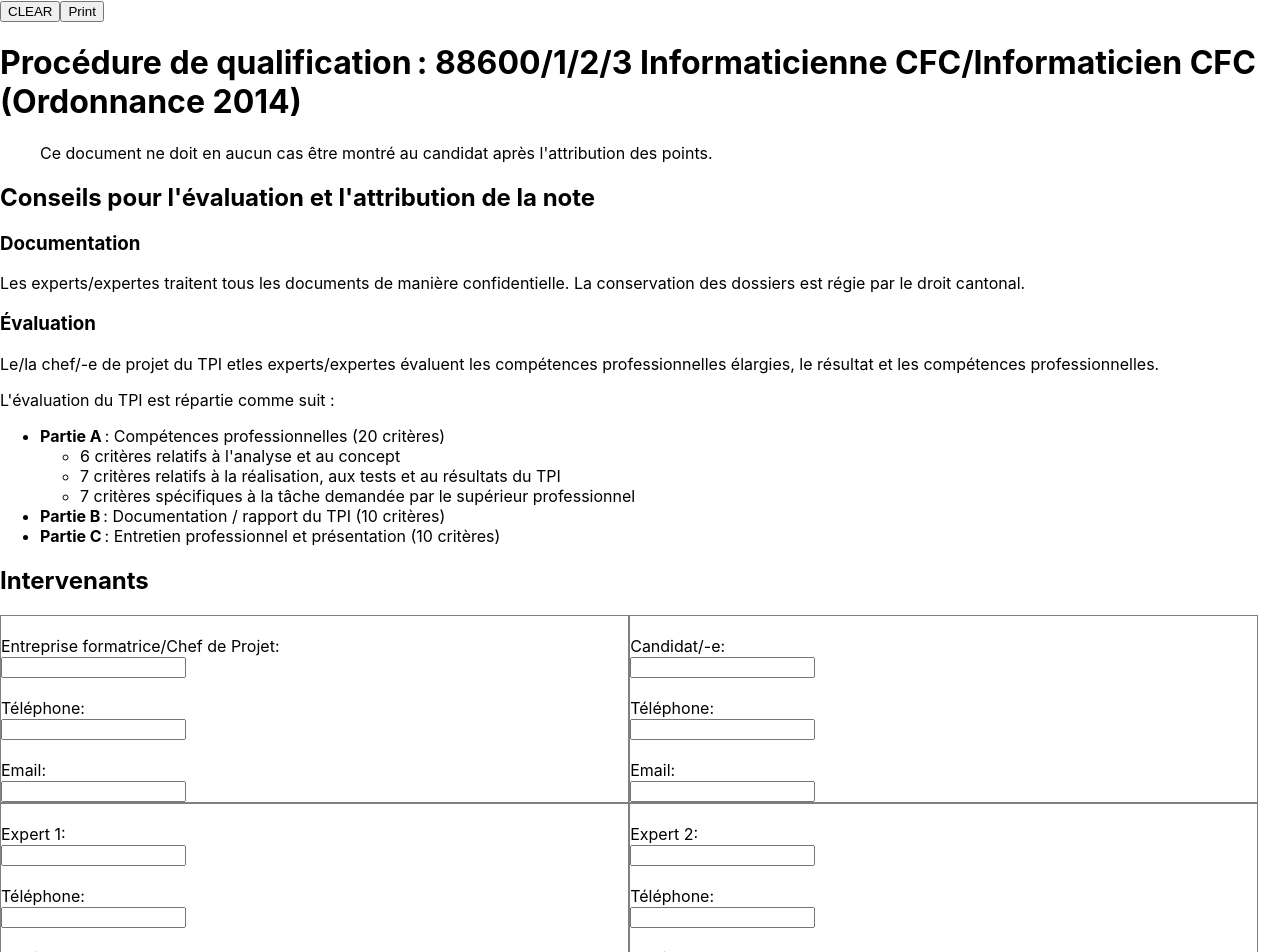
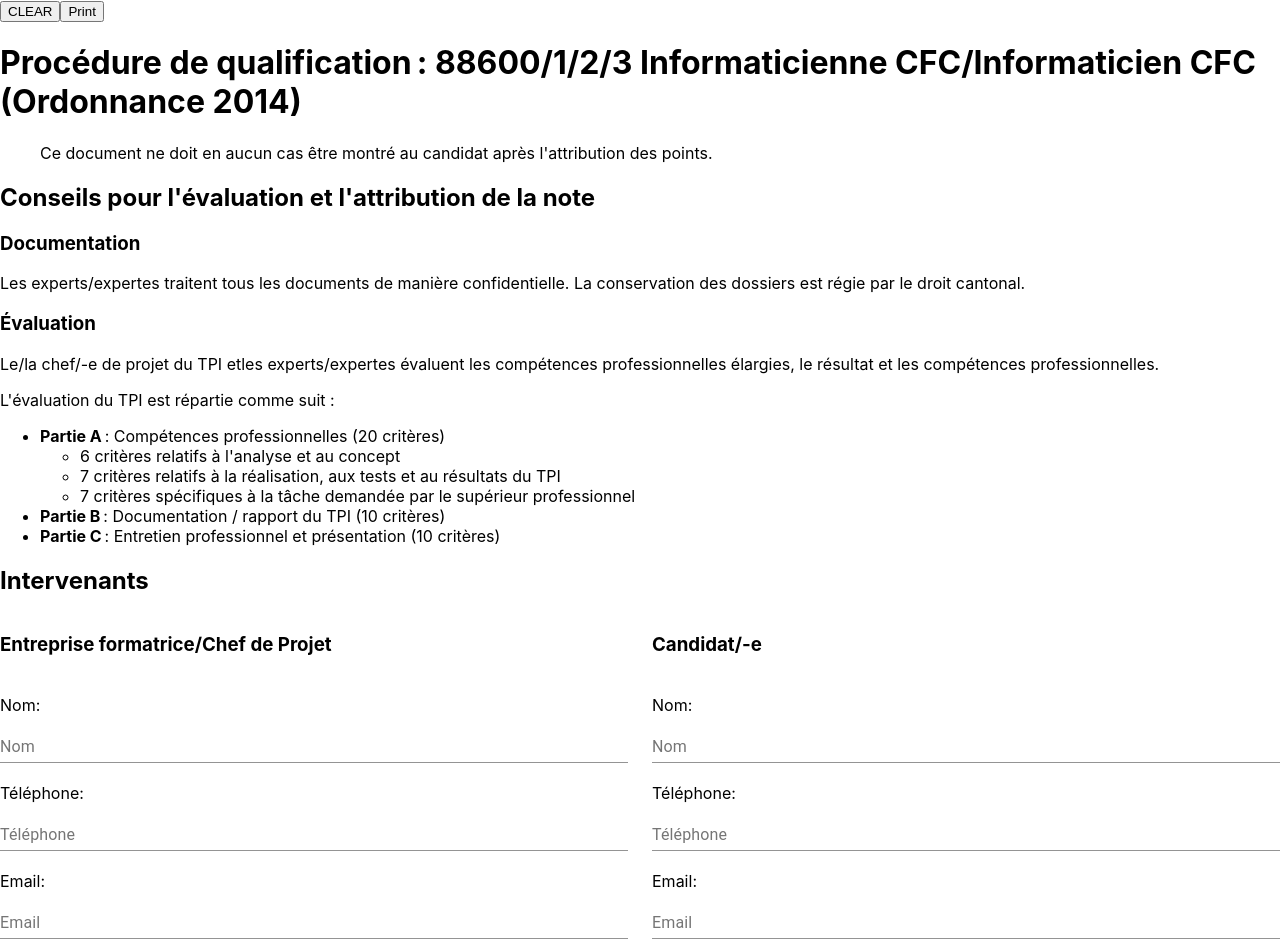
Before and after one commit to ponsfrilus/evaluation-TPI, a React (Create React App) app: page / in a window 1280 px wide. Shown: the top 952 px of the page. Built offline with nearby package versions, Linux system fonts and the light colour scheme.

Commit message:
[fix] item={true}

```diff
--- a/src/components/EvaluationGridLine.js
+++ b/src/components/EvaluationGridLine.js
@@ -24,14 +24,14 @@ export default function EvaluationGridLine({ data }) {
   const classes = useStyles()
   return (
     <Grid container className={classes.container}>
-      <Grid container xs={1} className={classes.gridcell}>
+      <Grid item={true} xs={1} className={classes.gridcell}>
         {data.id}
       </Grid>
-      <Grid container xs={6}>
+      <Grid item={true} xs={6}>
         {data.description}
       </Grid>
       <Grid
-        container
+        item={true}
         xs={1}
         onChange={() => ptsChange()}
         className={classes.centercell}
@@ -43,7 +43,7 @@ export default function EvaluationGridLine({ data }) {
           className={classes.numinput}
         />
       </Grid>
-      <Grid container xs={4}>
+      <Grid item={true} xs={4}>
         <TextField fullWidth id={`${data.id}_justification`} multiline />
       </Grid>
     </Grid>
--- a/src/components/EvaluationPersons.js
+++ b/src/components/EvaluationPersons.js
@@ -1,35 +1,39 @@
-import { Box } from '@material-ui/core'
+import { Grid } from '@material-ui/core'
 import React from 'react'
 import { PeopleForm } from './PeopleForm'
 class EvaluationPersons extends React.Component {
   render() {
     return (
-      <Box
-        display={{ xs: undefined, sm: 'flex' }}
-        flexWrap="wrap"
-        flexDirection="row"
-      >
+      <Grid container spacing={3}>
+        <Grid xs={12} sm={6} item={true}>
           <PeopleForm
             fieldPrefix="cdp"
-          fields={[
-            'Entreprise formatrice/Chef de Projet',
-            'Téléphone',
-            'Email',
-          ]}
+            title="Entreprise formatrice/Chef de Projet"
+            fields={['Nom', 'Téléphone', 'Email']}
           />
+        </Grid>
+        <Grid xs={12} sm={6} item={true}>
           <PeopleForm
             fieldPrefix="cand"
-          fields={['Candidat/-e', 'Téléphone', 'Email']}
+            title="Candidat/-e"
+            fields={['Nom', 'Téléphone', 'Email']}
           />
+        </Grid>
+        <Grid xs={12} sm={6} item={true}>
           <PeopleForm
             fieldPrefix="exp1"
-          fields={['Expert 1', 'Téléphone', 'Email']}
+            title="Expert 1"
+            fields={['Nom', 'Téléphone', 'Email']}
           />
+        </Grid>
+        <Grid xs={12} sm={6} item={true}>
           <PeopleForm
             fieldPrefix="exp2"
-          fields={['Expert 2', 'Téléphone', 'Email']}
+            title="Expert 2"
+            fields={['Nom', 'Téléphone', 'Email']}
           />
-      </Box>
+        </Grid>
+      </Grid>
     )
   }
 }
--- a/src/components/EvaluationSign.js
+++ b/src/components/EvaluationSign.js
@@ -6,7 +6,7 @@ class EvaluationSign extends React.Component {
       <div>
         <h2>Signatures</h2>
         <Grid container className={`EvaluationSign`}>
-          <Grid container xs={4} className={`EvaluationSignContainer`}>
+          <Grid item={true} container xs={4} className={`EvaluationSignContainer`}>
             <div className={`EvaluationSignBlock sign_chef_de_projet`}>
               <h3>Chef de projet</h3>
               <p>Lieu&thinsp;:</p>
@@ -17,7 +17,7 @@ class EvaluationSign extends React.Component {
               <div className="textLine"></div>
             </div>
           </Grid>
-          <Grid container xs={4} className={`EvaluationSignContainer`}>
+          <Grid item={true} container xs={4} className={`EvaluationSignContainer`}>
             <div className={`EvaluationSignBlock sign_expert_1`}>
               <h3>Expert 1</h3>
               <p>Lieu&thinsp;:</p>
@@ -28,7 +28,7 @@ class EvaluationSign extends React.Component {
               <div className="textLine"></div>
             </div>
           </Grid>
-          <Grid container xs={4} className={`EvaluationSignContainer`}>
+          <Grid item={true} container xs={4} className={`EvaluationSignContainer`}>
             <div className={`EvaluationSignBlock sign_expert_2`}>
               <h3>Expert 2</h3>
               <p>Lieu&thinsp;:</p>
--- a/src/components/PeopleForm.js
+++ b/src/components/PeopleForm.js
@@ -1,30 +1,22 @@
-import { Box } from '@material-ui/core'
+import { TextField } from '@material-ui/core'
 import React from 'react'
 class PeopleForm extends React.Component {
   render() {
     return (
-      // <div className={`PeopleForm ${this.props.fieldPrefix}`} ></div>
-      <Box
-        display="flex"
-        flexBasis="49%"
-        justifyContent="center"
-        flexDirection="column"
-        border="1px solid gray"
-      >
+      <div>
+        <h3>{this.props.title}</h3>
         {this.props.fields.map((field, i) => {
           return (
-            <label key={this.props.fieldPrefix + '_' + field + '_label'}>
-              <br />
-              {field}:<br />
-              <input
-                type="text"
-                id={this.props.fieldPrefix + '_' + field}
-                key={this.props.fieldPrefix + '_' + field}
-              />
-            </label>
+            <div key={this.props.fieldPrefix + '_' + field + '_label'}>
+              <label>
+                <br />
+                {field}:<br />
+                <TextField fullWidth id={this.props.fieldPrefix + '_' + field} label={field} />
+              </label>
+            </div>
           )
         })}
-      </Box>
+      </div>
     )
   }
 }
```
Lines whose indentation alone changed are shown as unchanged.
